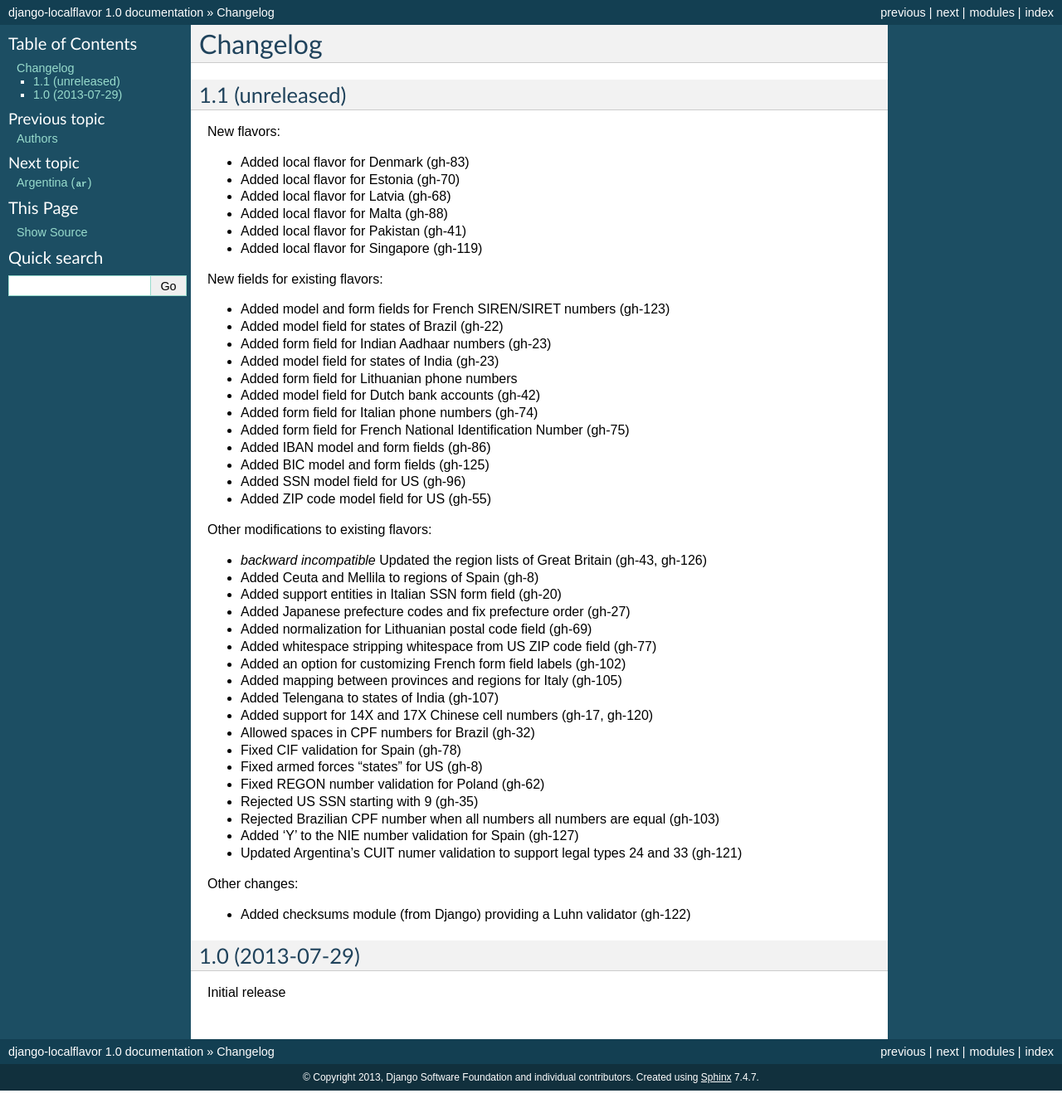
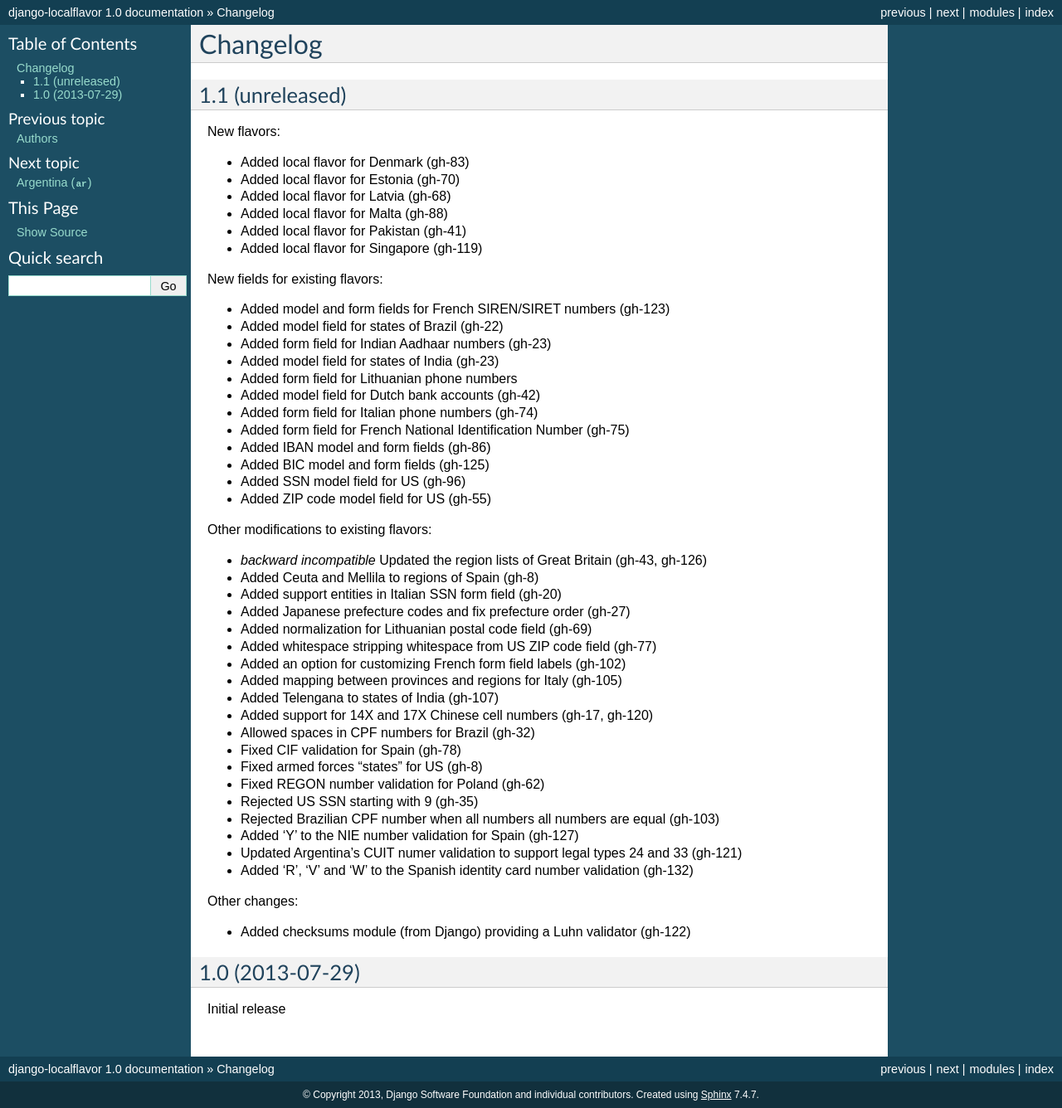
Before and after one commit to django/django-localflavor, a Sphinx documentation site: the page built from docs/changelog.rst, in a window 1280 px wide. Shown: the whole page at 83% size. Built offline with Sphinx 7.4.7, drawn with Linux system fonts in a browser that asks for light colours; before the commit the page ends 1315 px from its top, so only the background shows below that.

Commit message:
Last minute addition to changelog.

```diff
--- a/docs/changelog.rst
+++ b/docs/changelog.rst
@@ -48,6 +48,7 @@ Other modifications to existing flavors:
 - Rejected Brazilian CPF number when all numbers all numbers are equal (gh-103)
 - Added 'Y' to the NIE number validation for Spain (gh-127)
 - Updated Argentina's CUIT numer validation to support legal types 24 and 33 (gh-121)
+- Added 'R', 'V' and 'W' to the Spanish identity card number validation (gh-132)
 
 Other changes:
 
```
